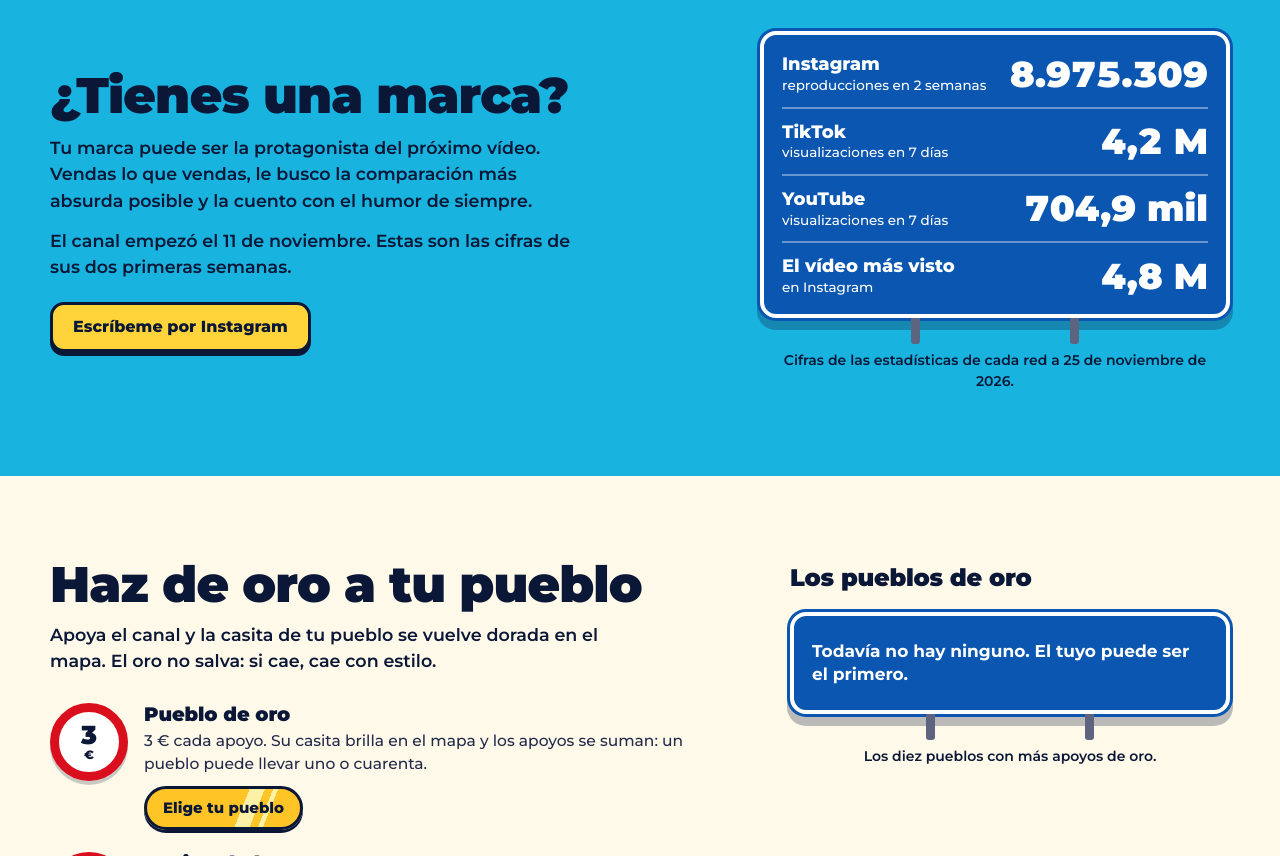
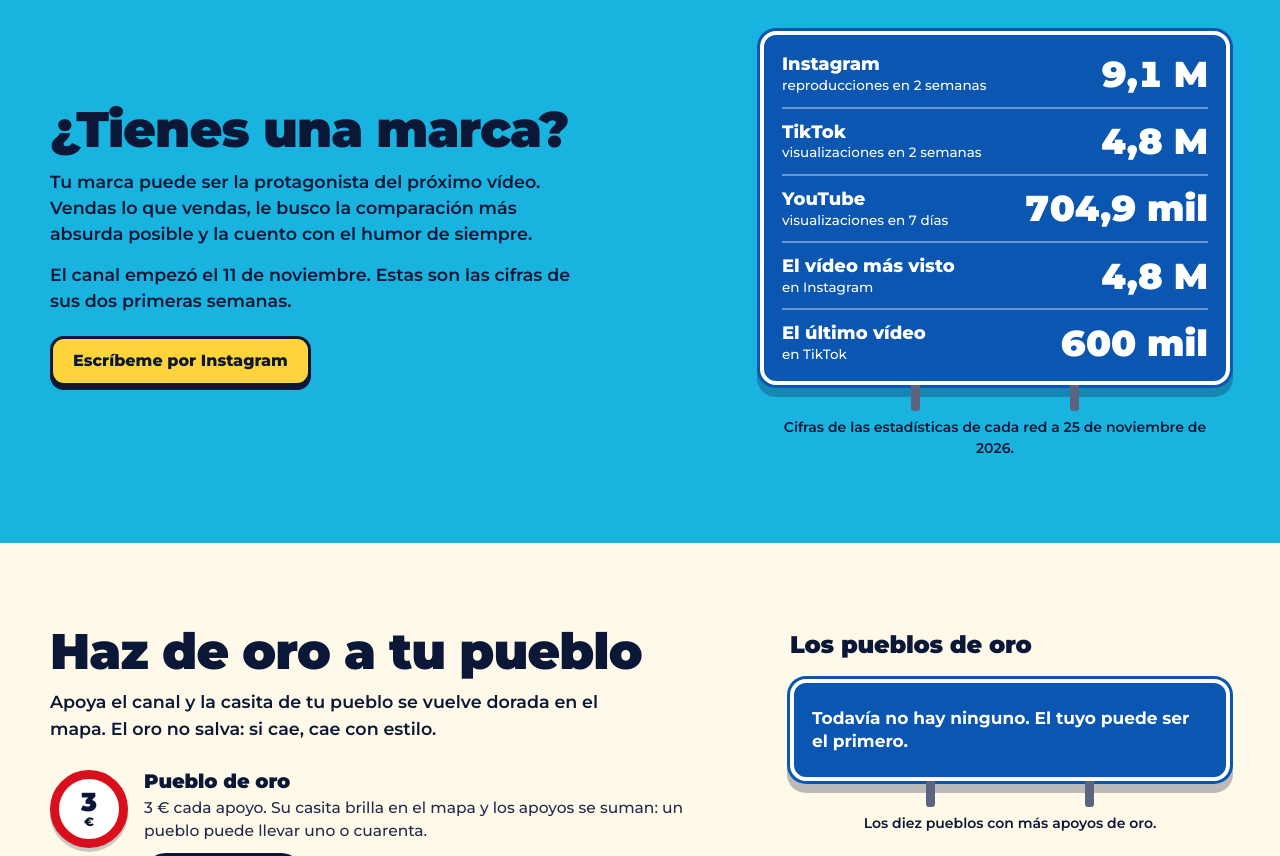
Before and after one commit to NanoPerez807/loquepasahoy, a plain HTML site: page index.html in a window 1280 px wide. Shown: the part 3377-4233 px from the top of the page. Drawn offline with Linux system fonts and the light colour scheme; animation ran at ten frames a second.

Commit message:
Cifras actualizadas con el último vídeo
Co-Authored-By: Claude Fable 5.2 <noreply@anthropic.com>
Claude-Session: https://claude.ai/code/session_01Li1PHzaRoQEjosyK66q33v

```diff
--- a/index.html
+++ b/index.html
@@ -550,10 +550,11 @@ button,input{font:inherit;color:inherit}
     </div>
     <div class="cartel-caja">
       <dl class="cartel">
-        <div><dt>Instagram<span>reproducciones en 2 semanas</span></dt><dd>8.975.309</dd></div>
-        <div><dt>TikTok<span>visualizaciones en 7 días</span></dt><dd>4,2 M</dd></div>
+        <div><dt>Instagram<span>reproducciones en 2 semanas</span></dt><dd>9,1 M</dd></div>
+        <div><dt>TikTok<span>visualizaciones en 2 semanas</span></dt><dd>4,8 M</dd></div>
         <div><dt>YouTube<span>visualizaciones en 7 días</span></dt><dd>704,9 mil</dd></div>
         <div><dt>El vídeo más visto<span>en Instagram</span></dt><dd>4,8 M</dd></div>
+        <div><dt>El último vídeo<span>en TikTok</span></dt><dd>600 mil</dd></div>
       </dl>
       <div class="cartel-patas" aria-hidden="true"><i></i><i></i></div>
       <p class="nota">Cifras de las estadísticas de cada red a 25 de noviembre de 2026.</p>
```
